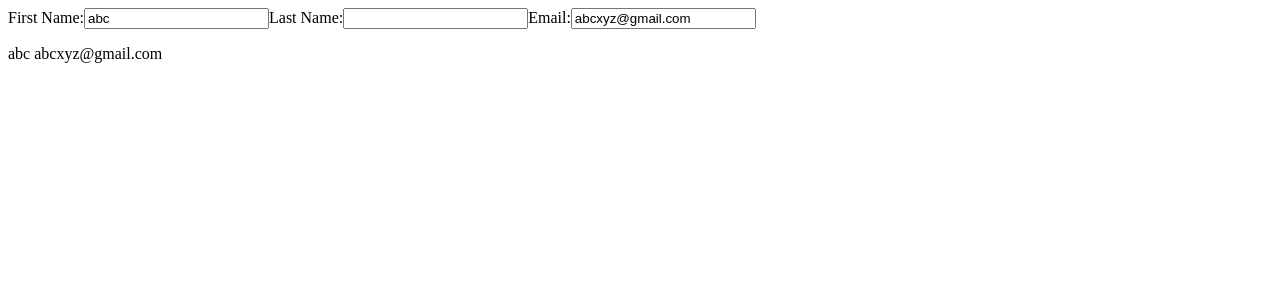
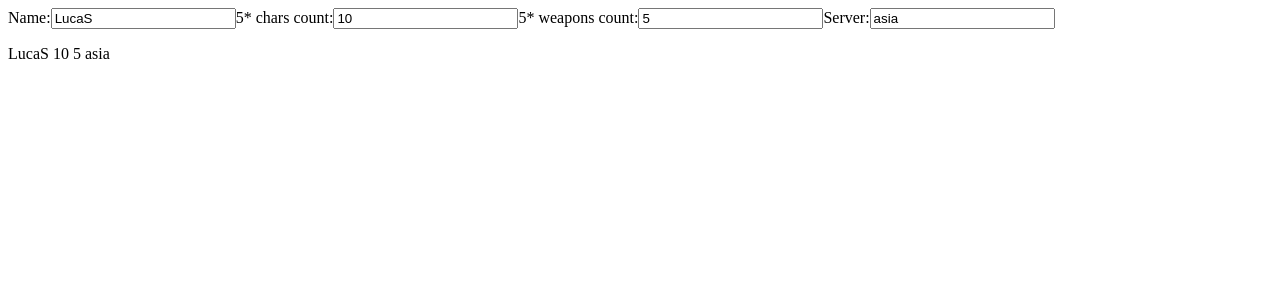
Before and after one commit to sarthak-negi22/100daysReact, a React (Create React App) app: page / in a window 1280 px wide. Shown: the top 300 px of the page. Built offline with nearby package versions, Linux system fonts and the light colour scheme.

Commit message:
Update object in state completed

```diff
--- a/package.json
+++ b/package.json
@@ -9,6 +9,7 @@
     "react": "^18.2.0",
     "react-dom": "^18.2.0",
     "react-scripts": "5.0.1",
+    "use-immer": "^0.8.1",
     "web-vitals": "^2.1.4"
   },
   "scripts": {
--- a/src/UpdateObjInState.js
+++ b/src/UpdateObjInState.js
@@ -1,4 +1,183 @@
 import { useState } from "react";
+import { useImmer } from "use-immer";
+
+//
+function Immer() {
+    const [person, updatePerson] = useImmer({
+        name : 'LucaS',
+        stats: {
+            chars: '10',
+            weapons: '5',
+            server: 'asia',
+        }
+    });
+
+    function handleName(e) {
+        updatePerson(draft => {
+            draft.name = e.target.value
+        })
+    }
+    function handleChars(e) {
+        updatePerson(draft => {
+            draft.stats.chars = e.target.value
+        })
+    }
+    function handleWeapons(e) {
+        updatePerson(draft => {
+            draft.stats.weapons = e.target.value
+        })
+    }
+    function handleServer(e) {
+        updatePerson(draft => {
+            draft.stats.server= e.target.value
+        })
+    }
+
+    return (
+        <>
+            <label >
+                Name:
+                <input
+                    name = 'name'
+                    value = { person.name }
+                    onChange = { handleName }
+                />
+            </label>
+            <label >
+                5* chars count:
+                <input
+                    name = 'chars'
+                    value = { person.stats.chars }
+                    onChange = { handleChars }
+                />
+            </label>
+            <label >
+                5* weapons count:
+                <input
+                    name = 'weapons'
+                    value = { person.stats.weapons }
+                    onChange = { handleWeapons }
+                />
+            </label>
+            <label >
+                Server:
+                <input
+                    name = 'server'
+                    value = { person.stats.server }
+                    onChange = { handleServer }
+                />
+            </label>
+            <p>{ person.name }  { person.stats.chars }  { person.stats.weapons }  { person.stats.server }</p>
+        </>
+    );
+}
+
+// updating a nested object with a single event handler
+function NestedObject() {
+    const [person, setPerson] = useState({
+        name: 'LucaS',
+        stats: {
+            chars: '10',
+            weapons: '5',
+            server: 'Asia',
+        }
+    });
+
+    function handleChange(e) {
+        setPerson({
+            ...person,
+            [ e.target.name ] : e.target.value,
+            stats: {
+                ...person.stats,
+                [ e.target.name ] : e.target.value,
+            }
+        })
+    }
+
+    return(
+        <>
+            <label >
+                Name:
+                <input
+                    name = 'name'
+                    value = { person.name }
+                    onChange = { handleChange }
+                />
+            </label>
+            <label >
+                5* chars count:
+                <input
+                    name = 'chars'
+                    value = { person.stats.chars }
+                    onChange = { handleChange }
+                />
+            </label>
+            <label >
+                5* weapons count:
+                <input
+                    name = 'weapons'
+                    value = { person.stats.weapons }
+                    onChange = { handleChange }
+                />
+            </label>
+            <label >
+                Server:
+                <input
+                    name = 'server'
+                    value = { person.stats.server }
+                    onChange = { handleChange }
+                />
+            </label>
+            <p>{ person.name }  { person.stats.chars }  { person.stats.weapons }  { person.stats.server }</p>
+        </>
+    );
+}
+
+// single event handler for multiple fields
+function MultipleField() {
+    const [person, setPerson] = useState({
+        firstName : ' ',
+        lastName: ' ',
+        email: ' '
+    })
+
+    function handleChange(e) {
+        setPerson({
+            ...person,
+            [ e.target.name ] : e.target.value
+        });
+    }
+
+    return (
+        <>
+            <label >
+                First Name:
+                <input
+                    name = 'firstName'
+                    value = { person.firstName }
+                    onChange = { handleChange }
+                />
+            </label>
+            <label >
+                Last Name:
+                <input
+                    name = 'lastName'
+                    value = { person.lastName }
+                    onChange = { handleChange }
+                />
+            </label>
+            <label >
+                Email:
+                <input
+                    name = 'email'
+                    value = { person.email }
+                    onChange = { handleChange }
+                />
+            </label>
+            <p>{ person.firstName }  {'  '}  { person.lastName } {'  '} { person.email }</p>
+        </>
+    )
+}
 
 // object spread syntax to copy every property separately
 function Form() {
@@ -56,7 +235,7 @@ function Form() {
                 Email:
 
                 <input
-                    value = {person.email}
+                    value = { person.email }
                     onChange = { handleEmail }
                 />
             </label>
@@ -67,6 +246,47 @@ function Form() {
     )
 
 
+}
+
+// mutating a fresh object I have just created
+function LocalMutation() {
+    const [position, setPosition] = useState({
+        // x : 0,
+        // y : 0
+    });
+
+    function handlePosition(e) {
+
+        const nextPosition = {};
+
+        nextPosition.x = e.clientX;
+        nextPosition.y = e.clientY;
+
+        setPosition(nextPosition);
+    }
+
+    return(
+        <>
+             <div
+      onPointerMove=  { handlePosition }
+      style={{
+        position: 'relative',
+        width: '100vw',
+        height: '100vh',
+      }}>
+      <div style={{
+        position: 'absolute',
+        backgroundColor: 'crimson',
+        borderRadius: '50%',
+        transform: `translate(${position.x}px, ${position.y}px)`,
+        left: -10,
+        top: -10,
+        width: 20,
+        height: 20,
+      }} />
+    </div>
+        </>
+    )
 }
 
 function MovingDot() {
@@ -117,7 +337,15 @@ export default function UpdateObjInState() {
 
             {/* <MovingDot/> */}
 
-            <Form/>
+            {/* <LocalMutation/> */}
+
+            {/* <Form/> */}
+
+            {/* <MultipleField/> */}
+
+            {/* <NestedObject/> */}
+
+            <Immer/>
         </>
     );
 }
```
Also changed, not shown: 1 other file (tests, documents, lock files or other folders).
